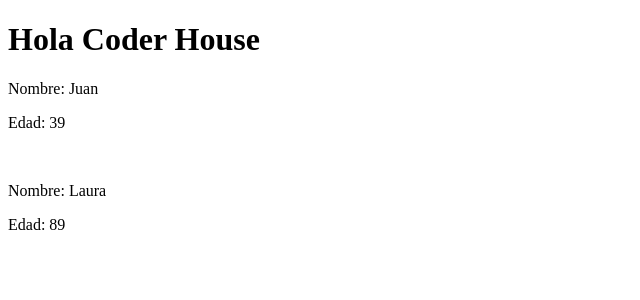
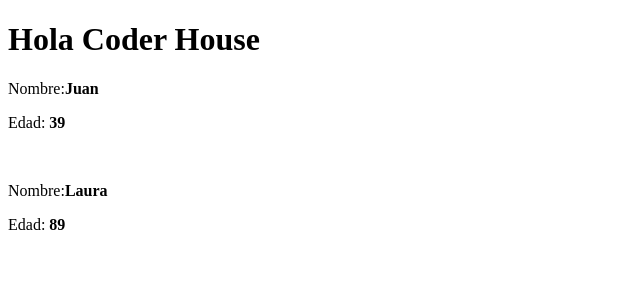
Before and after one commit to TheWhiteMachine/PrimerAppCoderHouse, a React (Create React App) app: page / in a window 1280 px wide. Shown: the top 300 px of the page, without its empty margins (0-640 px from the left). Built offline with nearby package versions, Linux system fonts and the light colour scheme.

Commit message:
agregando strong a los valores

```diff
--- a/src/App.js
+++ b/src/App.js
@@ -6,9 +6,10 @@
      <h1>Hola Coder House</h1>
       <div >
        { personas.map(persona =>(
-          <div>
-            <p>Nombre: {persona.nombre}</p>
-            <p>Edad: {persona.edad}</p>
+          <div >
+            <p>Nombre:<strong>{persona.nombre}</strong> </p>
+            <p>Edad: <strong>{persona.edad}</strong></p>
+            <line></line>
             <br />
           </div>
         ))
```
